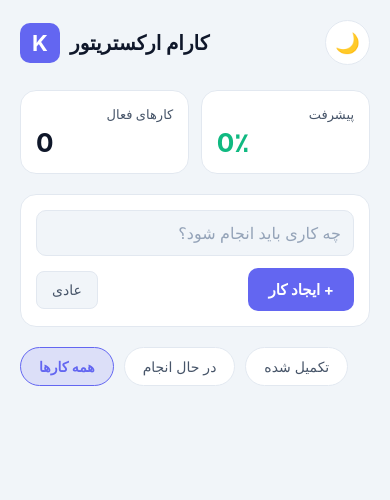
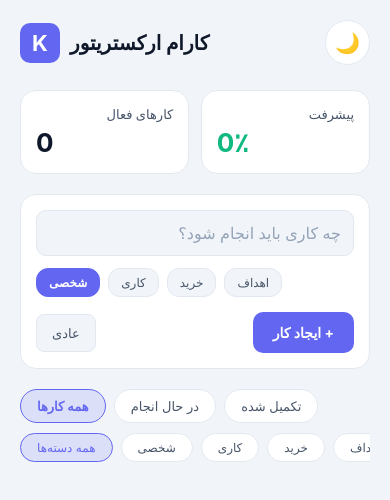
Before and after one commit to sajjadheydarian/todolistapp, a React Native app: screen / in a window 390 px wide. Shown: the top 500 px of the page. Built offline with nearby package versions, Linux system fonts and the light colour scheme.

Commit message:
Add delete confirmation, category selection, and category filters to HomeScreen

```diff
--- a/src/screens/HomeScreen.js
+++ b/src/screens/HomeScreen.js
@@ -1,5 +1,5 @@
 import React, { useContext, useState, useMemo } from 'react';
-import { View, Text, TextInput, TouchableOpacity, ScrollView, StyleSheet, StatusBar } from 'react-native';
+import { View, Text, TextInput, TouchableOpacity, ScrollView, StyleSheet, StatusBar, Alert } from 'react-native';
 import { TodoContext } from '../context/TodoContext';
 import { lightTheme, darkTheme } from '../theme/AuraTheme';
 
@@ -8,11 +8,16 @@ export default function HomeScreen({ dark, setDark }) {
     const theme = dark ? darkTheme : lightTheme;
     const { colors } = theme;
 
+    // استیت‌های فرم ایجاد
     const [title, setTitle] = useState('');
     const [priority, setPriority] = useState('medium');
-    const [filter, setFilter] = useState('all');
+    const [selectedCategory, setSelectedCategory] = useState('personal'); // دسته‌بندی پیش‌فرض
 
-    // محاسبه آمار (مثل نسخه وب)
+    // استیت‌های فیلتر
+    const [filter, setFilter] = useState('all'); // وضعیت انجام کار
+    const [categoryFilter, setCategoryFilter] = useState('all'); // فیلتر دسته‌بندی
+
+    // محاسبه آمار
     const stats = useMemo(() => {
         const total = todos.length;
         const completed = todos.filter(t => t.completed).length;
@@ -21,18 +26,32 @@ export default function HomeScreen({ dark, setDark }) {
         return { total, completed, active, percent };
     }, [todos]);
 
-    // فیلتر کردن لیست
+    // فیلتر کردن لیستِ کارها بر اساس وضعیت و دسته‌بندی
     const filteredTodos = todos.filter(t => {
-        if (filter === 'active') return !t.completed;
-        if (filter === 'completed') return t.completed;
-        return true;
+        const matchStatus = filter === 'active' ? !t.completed : (filter === 'completed' ? t.completed : true);
+        const matchCategory = categoryFilter === 'all' ? true : t.category === categoryFilter;
+        return matchStatus && matchCategory;
     });
 
+    // اضافه کردن کار جدید
     const handleAdd = () => {
         if (title.trim()) {
-            addTodo(title, '', 'personal', priority);
+            addTodo(title, '', selectedCategory, priority);
             setTitle('');
         }
+    };
+
+    // هشدار تایید قبل از حذف
+    const confirmDelete = (id) => {
+        Alert.alert(
+            "حذف کار",
+            "آیا مطمئن هستید که می‌خواهید این کار را برای همیشه پاک کنید؟",
+            [
+                { text: "خیر، دستم خورد", style: "cancel" },
+                { text: "بله، پاک شود", onPress: () => deleteTodo(id), style: "destructive" }
+            ],
+            { cancelable: true }
+        );
     };
 
     return (
@@ -75,11 +94,29 @@ export default function HomeScreen({ dark, setDark }) {
                         placeholderTextColor={colors.textMuted}
                         style={[styles.input, { color: colors.textPrimary, backgroundColor: colors.bgApp, borderColor: colors.border }]}
                     />
+
+                    {/* انتخاب دسته‌بندی در فرم */}
+                    <ScrollView horizontal showsHorizontalScrollIndicator={false} style={styles.catSelectScroll}>
+                        {categories.map(cat => (
+                            <TouchableOpacity
+                                key={cat.id}
+                                onPress={() => setSelectedCategory(cat.id)}
+                                style={[styles.catChip, {
+                                    backgroundColor: selectedCategory === cat.id ? cat.color : colors.bgApp,
+                                    borderColor: selectedCategory === cat.id ? cat.color : colors.border
+                                }]}>
+                                <Text style={{ color: selectedCategory === cat.id ? '#fff' : colors.textSecondary, fontSize: 12, fontWeight: selectedCategory === cat.id ? 'bold' : 'normal' }}>
+                                    {cat.name}
+                                </Text>
+                            </TouchableOpacity>
+                        ))}
+                    </ScrollView>
+
                     <View style={styles.formRow}>
                         <TouchableOpacity
                             onPress={() => setPriority(priority === 'high' ? 'medium' : 'high')}
                             style={[styles.priorityBadge, { backgroundColor: priority === 'high' ? colors.dangerBg : colors.bgApp, borderColor: priority === 'high' ? colors.danger : colors.border }]}>
-                            <Text style={{ color: priority === 'high' ? colors.danger : colors.textSecondary, fontFamily: 'sans-serif' }}>
+                            <Text style={{ color: priority === 'high' ? colors.danger : colors.textSecondary, fontSize: 13 }}>
                                 {priority === 'high' ? 'فوری' : 'عادی'}
                             </Text>
                         </TouchableOpacity>
@@ -90,7 +127,7 @@ export default function HomeScreen({ dark, setDark }) {
                     </View>
                 </View>
 
-                {/* تب‌های فیلتر (اسکرول افقی مناسب موبایل) */}
+                {/* فیلتر وضعیت (اسکرول افقی) */}
                 <ScrollView horizontal showsHorizontalScrollIndicator={false} style={styles.filtersScroll}>
                     {['all', 'active', 'completed'].map((f) => (
                         <TouchableOpacity
@@ -99,8 +136,26 @@ export default function HomeScreen({ dark, setDark }) {
                                 backgroundColor: filter === f ? colors.primaryGlow : colors.bgCard,
                                 borderColor: filter === f ? colors.primary : colors.border
                             }]}>
-                            <Text style={{ color: filter === f ? colors.primary : colors.textSecondary, fontWeight: filter === f ? 'bold' : 'normal' }}>
+                            <Text style={{ color: filter === f ? colors.primary : colors.textSecondary, fontWeight: filter === f ? 'bold' : 'normal', fontSize: 13 }}>
                                 {f === 'all' ? 'همه کارها' : f === 'active' ? 'در حال انجام' : 'تکمیل شده'}
+                            </Text>
+                        </TouchableOpacity>
+                    ))}
+                </ScrollView>
+
+                {/* فیلتر دسته‌بندی (اسکرول افقی) */}
+                <ScrollView horizontal showsHorizontalScrollIndicator={false} style={[styles.filtersScroll, { marginBottom: 20 }]}>
+                    <TouchableOpacity
+                        onPress={() => setCategoryFilter('all')}
+                        style={[styles.filterBtn, { paddingVertical: 6, backgroundColor: categoryFilter === 'all' ? colors.primaryGlow : colors.bgCard, borderColor: categoryFilter === 'all' ? colors.primary : colors.border }]}>
+                        <Text style={{ color: categoryFilter === 'all' ? colors.primary : colors.textSecondary, fontSize: 12 }}>همه دسته‌ها</Text>
+                    </TouchableOpacity>
+                    {categories.map((c) => (
+                        <TouchableOpacity
+                            key={c.id} onPress={() => setCategoryFilter(c.id)}
+                            style={[styles.filterBtn, { paddingVertical: 6, backgroundColor: categoryFilter === c.id ? c.color + '20' : colors.bgCard, borderColor: categoryFilter === c.id ? c.color : colors.border }]}>
+                            <Text style={{ color: categoryFilter === c.id ? c.color : colors.textSecondary, fontSize: 12, fontWeight: categoryFilter === c.id ? 'bold' : 'normal' }}>
+                                {c.name}
                             </Text>
                         </TouchableOpacity>
                     ))}
@@ -115,8 +170,7 @@ export default function HomeScreen({ dark, setDark }) {
                             borderColor: todo.completed ? colors.success : colors.border,
                             opacity: todo.completed ? 0.7 : 1
                         }]}>
-                            {/* نوار رنگی کنار کارت */}
-                            <View style={[styles.categoryIndicator, { backgroundColor: cat.color }]} />
+                            <View style={[styles.categoryIndicator, { backgroundColor: cat?.color || colors.border }]} />
 
                             <TouchableOpacity onPress={() => toggleTodo(todo.id)} style={styles.checkboxArea}>
                                 <View style={[styles.checkbox, { borderColor: todo.completed ? colors.success : colors.textMuted, backgroundColor: todo.completed ? colors.success : 'transparent' }]}>
@@ -132,14 +186,14 @@ export default function HomeScreen({ dark, setDark }) {
                                     {todo.title}
                                 </Text>
                                 <View style={styles.badgesRow}>
-                                    <Text style={[styles.miniBadge, { backgroundColor: colors.bgApp, color: colors.textSecondary }]}>{cat.name}</Text>
+                                    <Text style={[styles.miniBadge, { backgroundColor: colors.bgApp, color: colors.textSecondary }]}>{cat?.name}</Text>
                                     {todo.priority === 'high' && (
                                         <Text style={[styles.miniBadge, { backgroundColor: colors.dangerBg, color: colors.danger }]}>فوری</Text>
                                     )}
                                 </View>
                             </View>
 
-                            <TouchableOpacity onPress={() => deleteTodo(todo.id)} style={styles.deleteBtn}>
+                            <TouchableOpacity onPress={() => confirmDelete(todo.id)} style={styles.deleteBtn}>
                                 <Text style={{ color: colors.danger, fontSize: 18 }}>🗑️</Text>
                             </TouchableOpacity>
                         </View>
@@ -167,21 +221,23 @@ const styles = StyleSheet.create({
 
     formCard: { padding: 15, borderRadius: 16, borderWidth: 1, marginBottom: 20, elevation: 2 },
     input: { borderWidth: 1, padding: 12, borderRadius: 10, fontSize: 16, textAlign: 'right', marginBottom: 12 },
+    catSelectScroll: { flexDirection: 'row', marginBottom: 15 },
+    catChip: { paddingHorizontal: 12, paddingVertical: 6, borderRadius: 12, borderWidth: 1, marginRight: 8 },
     formRow: { flexDirection: 'row', justifyContent: 'space-between', alignItems: 'center' },
     priorityBadge: { paddingHorizontal: 15, paddingVertical: 10, borderRadius: 8, borderWidth: 1 },
     addBtn: { paddingHorizontal: 20, paddingVertical: 12, borderRadius: 10, elevation: 3 },
-    addBtnText: { color: 'white', fontWeight: 'bold', fontSize: 15 },
+    addBtnText: { color: 'white', fontWeight: 'bold', fontSize: 14 },
 
-    filtersScroll: { flexDirection: 'row', marginBottom: 20 },
-    filterBtn: { paddingHorizontal: 18, paddingVertical: 10, borderRadius: 20, borderWidth: 1, marginRight: 10 },
+    filtersScroll: { flexDirection: 'row', marginBottom: 10 },
+    filterBtn: { paddingHorizontal: 16, paddingVertical: 8, borderRadius: 20, borderWidth: 1, marginRight: 8, justifyContent: 'center' },
 
     taskCard: { flexDirection: 'row', padding: 15, borderRadius: 14, borderWidth: 1, marginBottom: 12, alignItems: 'center', overflow: 'hidden' },
-    categoryIndicator: { position: 'absolute', right: 0, top: 0, bottom: 0, width: 5 }, // در RTL این سمت راست قرار میگیرد
+    categoryIndicator: { position: 'absolute', right: 0, top: 0, bottom: 0, width: 5 },
     checkboxArea: { paddingHorizontal: 10 },
     checkbox: { width: 22, height: 22, borderRadius: 11, borderWidth: 2, justifyContent: 'center', alignItems: 'center' },
     taskContent: { flex: 1, paddingHorizontal: 10 },
     taskTitle: { fontSize: 16, fontWeight: '600', marginBottom: 6, textAlign: 'right' },
     badgesRow: { flexDirection: 'row', justifyContent: 'flex-start' },
     miniBadge: { fontSize: 11, paddingHorizontal: 8, paddingVertical: 3, borderRadius: 10, marginRight: 5, overflow: 'hidden' },
-    deleteBtn: { padding: 5 }
+    deleteBtn: { padding: 8 }
 });
```
